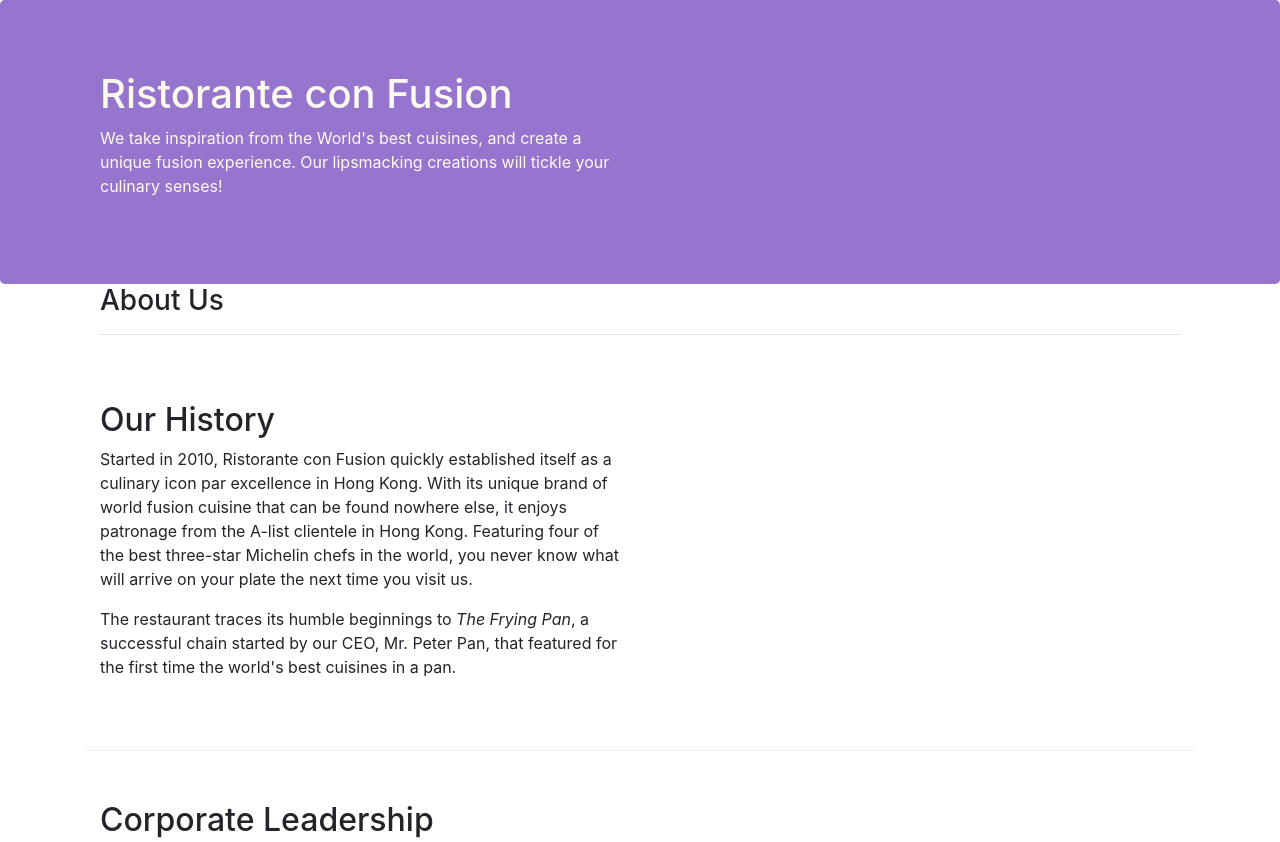
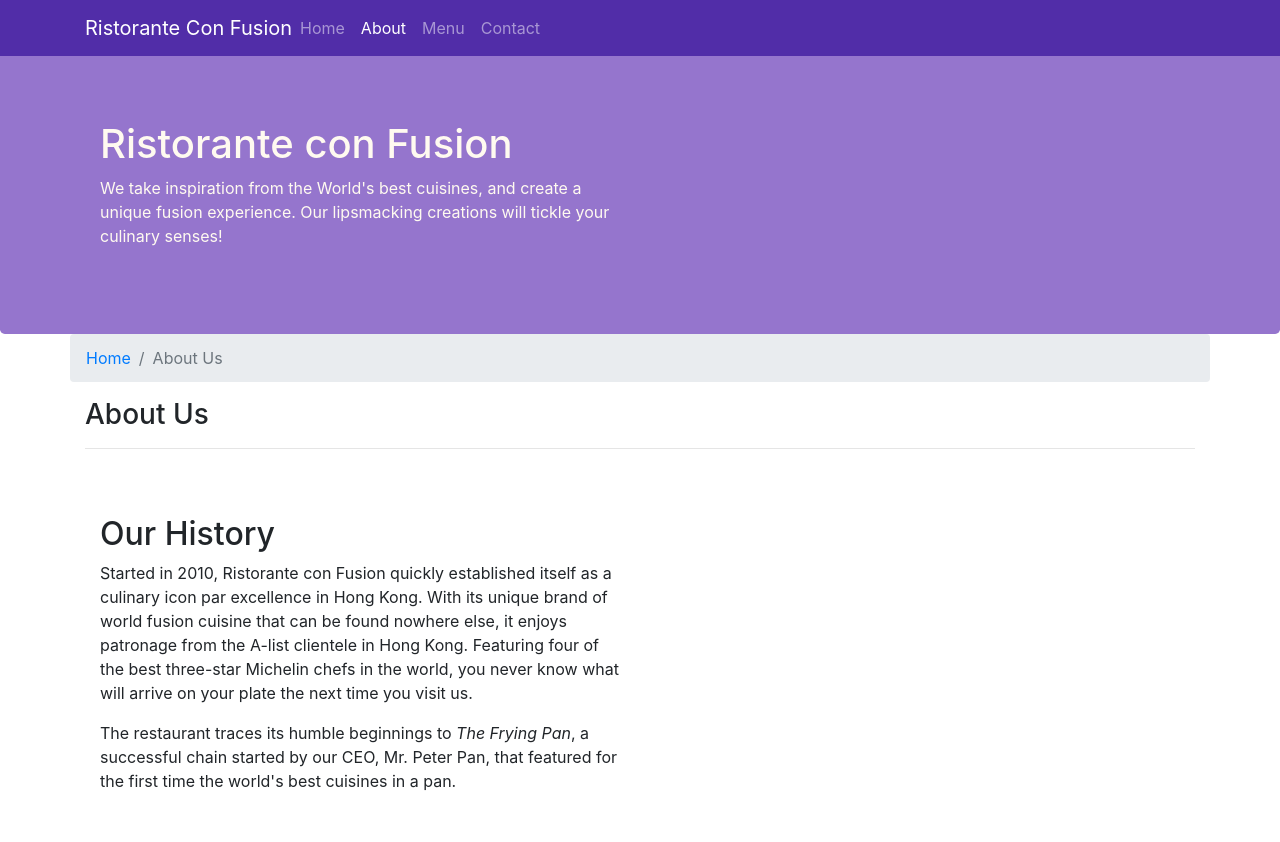
Before and after one commit to sophiarinker/bootstrap-practice, a website: page aboutus.html in a window 1280 px wide. Shown: the top 842 px of the page. Drawn offline with nearby package versions, Linux system fonts and the light colour scheme.

Commit message:
Navbar and breadcrumbs

```diff
--- a/aboutus.html
+++ b/aboutus.html
@@ -14,7 +14,22 @@
 </head>
 
 <body>
-
+    <nav class="navbar navbar-dark navbar-expand-sm fixed-top">
+        <div class="container">
+            <button class="navbar-toggler" type="button" data-toggle="collapse" data-target="#Navbar">
+                <span class="navbar-toggler-icon"></span>
+            </button>
+            <a class="navbar-brand mr-auto" href="./index.html">Ristorante Con Fusion</a>
+            <div class="collapse navbar-collapse" id="Navbar">
+                <ul class="navbar-nav mr-auto">
+                    <li class="nav-item"><a class="nav-link" href="./index.html">Home</a></li>
+                    <li class="nav-item active"><a class="nav-link" href="#">About</a></li>
+                    <li class="nav-item"><a class="nav-link" href="#">Menu</a></li>
+                    <li class="nav-item"><a class="nav-link" href="#">Contact</a></li>
+                </ul>
+            </div>
+        </div>
+    </nav>
     <header class="jumbotron">
         <div class="container">
             <div class="row row-header">
@@ -29,7 +44,11 @@
     </header>
 
     <div class="container">
-        <div class="row row-header">
+        <div class="row">
+            <ol class="col-12 breadcrumb">
+                <li class="breadcrumb-item"><a href="./index.html">Home</a></li>
+                <li class="breadcrumb-item active">About Us</li>
+            </ol>
             <div class="col-12">
                <h3>About Us</h3>
                <hr>
@@ -69,7 +88,7 @@
                 <div class="col-4 offset-1 col-sm-2">
                     <h5>Links</h5>
                     <ul class="list-unstyled">
-                        <li><a href="#">Home</a></li>
+                        <li><a href="./index.html">Home</a></li>
                         <li><a href="#">About</a></li>
                         <li><a href="#">Menu</a></li>
                         <li><a href="#">Contact</a></li>
--- a/css/styles.css
+++ b/css/styles.css
@@ -28,3 +28,12 @@
     margin: 0px;
     color: #0f0f0f;
 }
+
+body{
+    padding: 50px 0px 0px 0px;
+    z-index: 0;
+}
+
+.navbar-dark{
+    background-color: #512da8;
+}
```
Also changed, not shown: index.html (+17 -2 lines).
